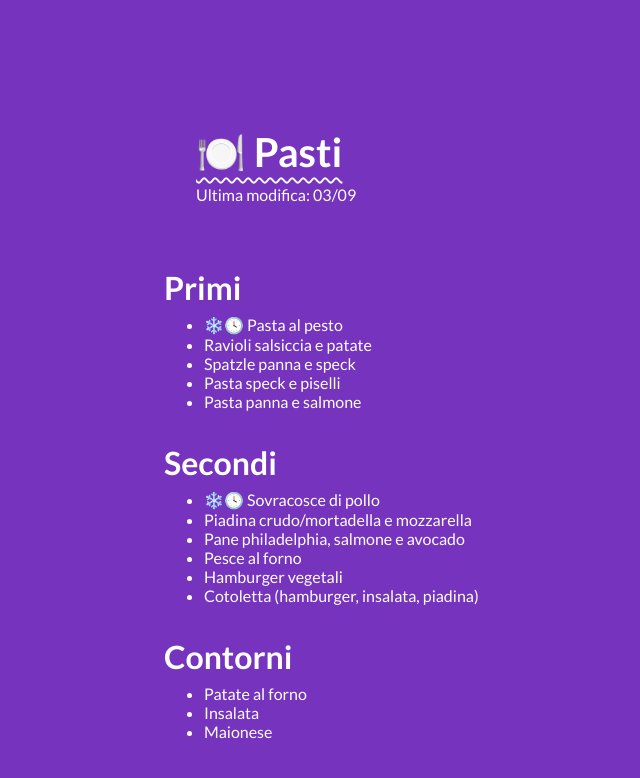
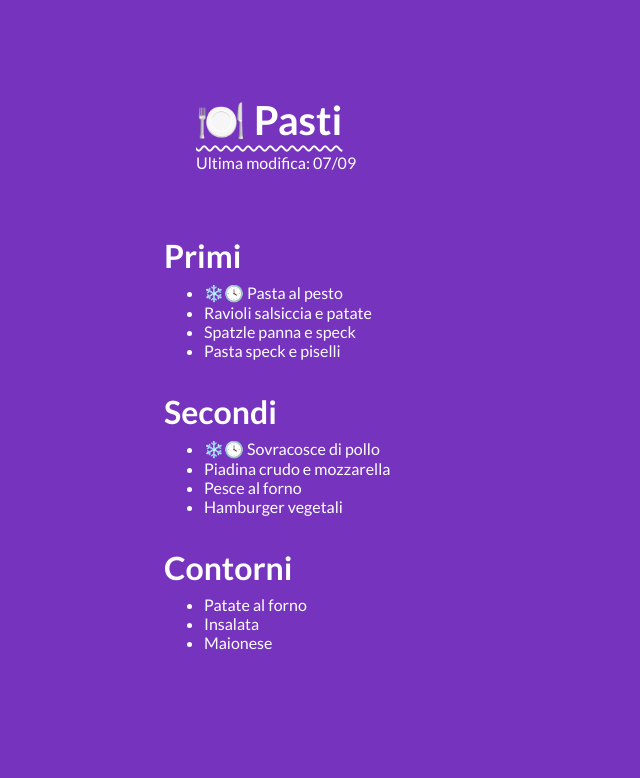
Before and after one commit to lbwd/pasti, a plain HTML site: page index.html in a window 1280 px wide. Shown: the whole page, without its empty margins (92-732 px from the left). Drawn offline with Linux system fonts and the light colour scheme.

Commit message:
Update 07/09

```diff
--- a/index.html
+++ b/index.html
@@ -16,7 +16,7 @@
 <body>
     <header>
         <h1>🍽️ Pasti</h1>
-        <span>Ultima modifica: 03/09</span>
+        <span>Ultima modifica: 07/09</span>
     </header>
     <main>
         <p>
@@ -26,18 +26,15 @@
             <li>Ravioli salsiccia e patate</li>
             <li>Spatzle panna e speck</li>
             <li>Pasta speck e piselli</li>
-            <li>Pasta panna e salmone</li>
         </ul>
         </p>
         <p>
         <h2>Secondi</h2>
         <ul>
             <li>❄️🕓 Sovracosce di pollo</li>
-            <li>Piadina crudo/mortadella e mozzarella</li>
-            <li>Pane philadelphia, salmone e avocado</li>
+            <li>Piadina crudo e mozzarella</li>
             <li>Pesce al forno</li>
             <li>Hamburger vegetali</li>
-            <li>Cotoletta (hamburger, insalata, piadina)</li>
         </ul>
         </p>
         <p>
--- a/styles.css
+++ b/styles.css
@@ -30,7 +30,7 @@ ul {
 }
 
 header {
-    margin-top: 8em;
+    margin-top: 6em;
     margin-left: 2em;
     margin-bottom: 4em;
 }
```
